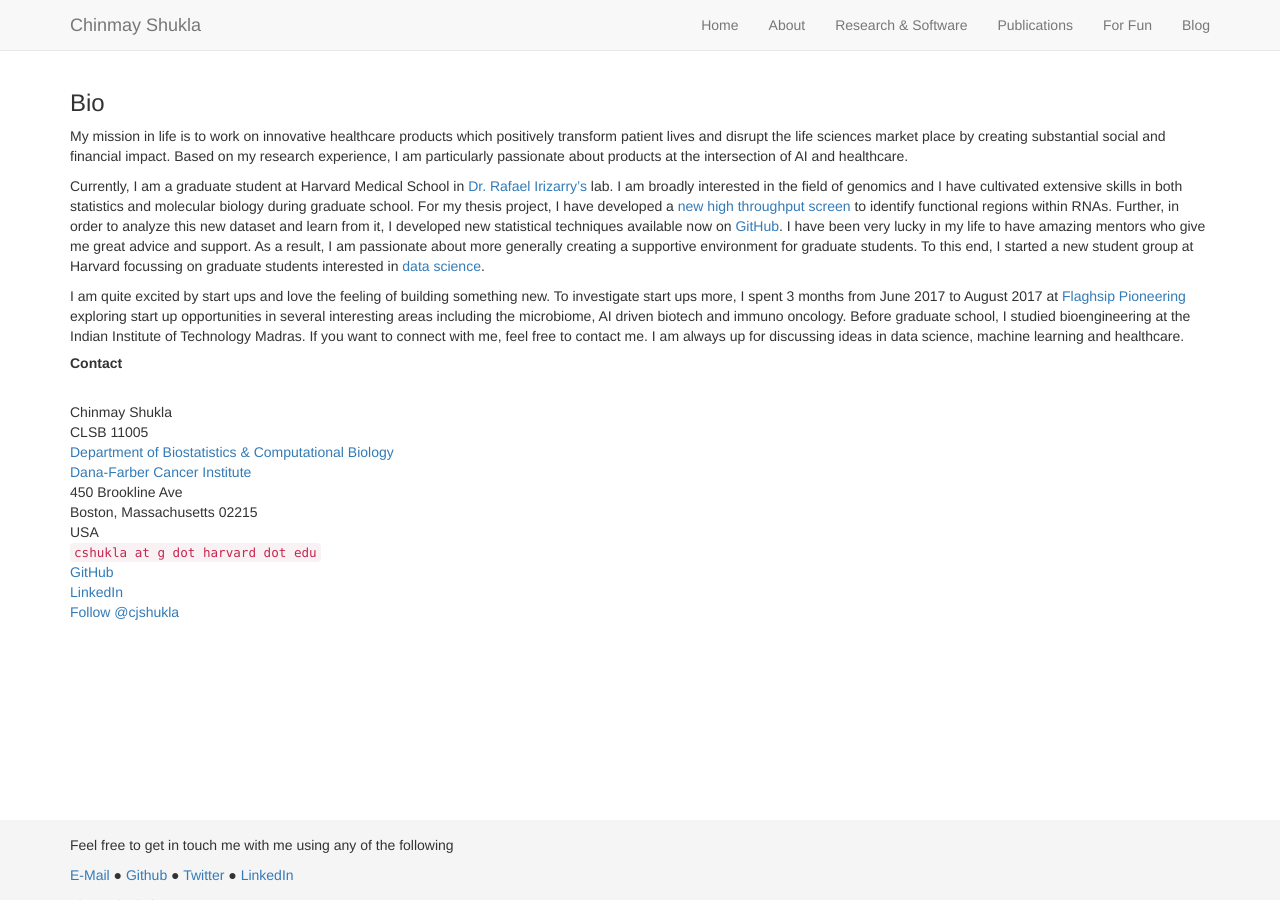
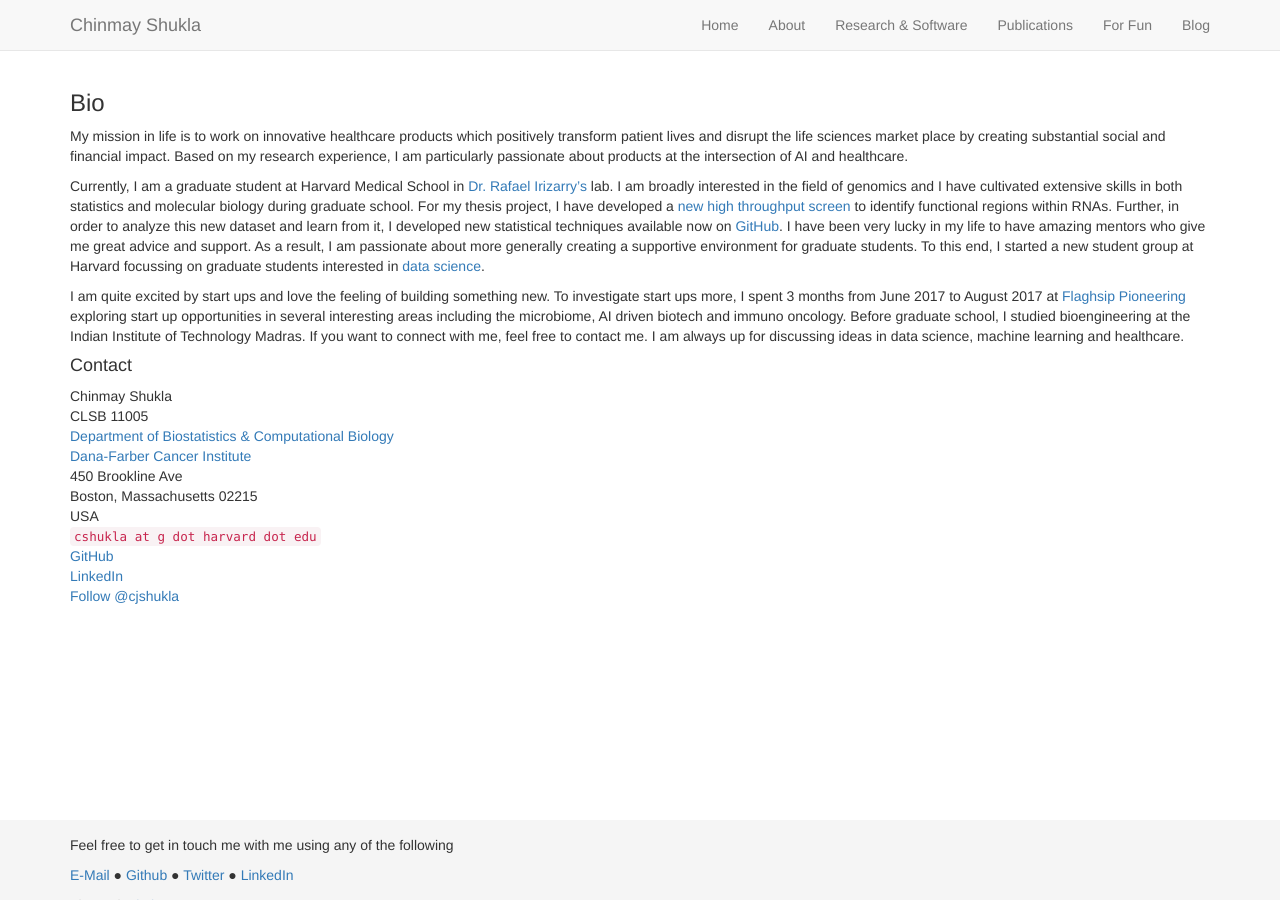
Before and after one commit to cshukla/cshukla.github.io, a Jekyll site: the page built from pages/about.md, in a window 1280 px wide and 900 px high. Built offline with Jekyll 4.4.1, drawn with Linux system fonts in a browser that asks for light colours; nearby versions of some CDN libraries; comment, search, counter and statistics services are not loaded.

Commit message:
minor formatting

```diff
--- a/pages/about.md
+++ b/pages/about.md
@@ -21,7 +21,7 @@ Currently, I am a graduate student at Harvard Medical School in [Dr. Rafael Iriz
 
 I am quite excited by start ups and love the feeling of building something new. To investigate start ups more, I spent 3 months from June 2017 to August 2017 at [Flaghsip Pioneering](http://flagshippioneering.com){:target="_blank"} exploring start up opportunities in several interesting areas including the microbiome, AI driven biotech and immuno oncology. Before graduate school, I studied bioengineering at the Indian Institute of Technology Madras. If you want to connect with me, feel free to contact me. I am always up for discussing ideas in data science, machine learning and healthcare.
 
-<h5><b>Contact</b></h5><br/>
+<h4>Contact</h4>
 Chinmay Shukla<br/>
 CLSB 11005<br/>
 <a href="http://bcb.dfci.harvard.edu" target="_blank">Department of Biostatistics &amp; Computational Biology</a><br/>
```
